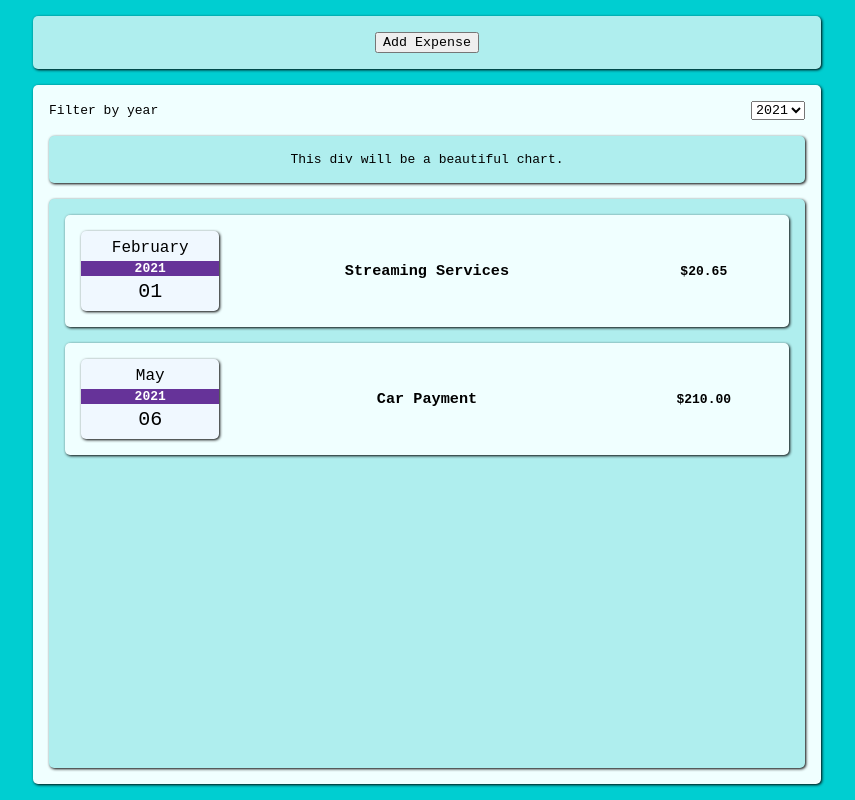
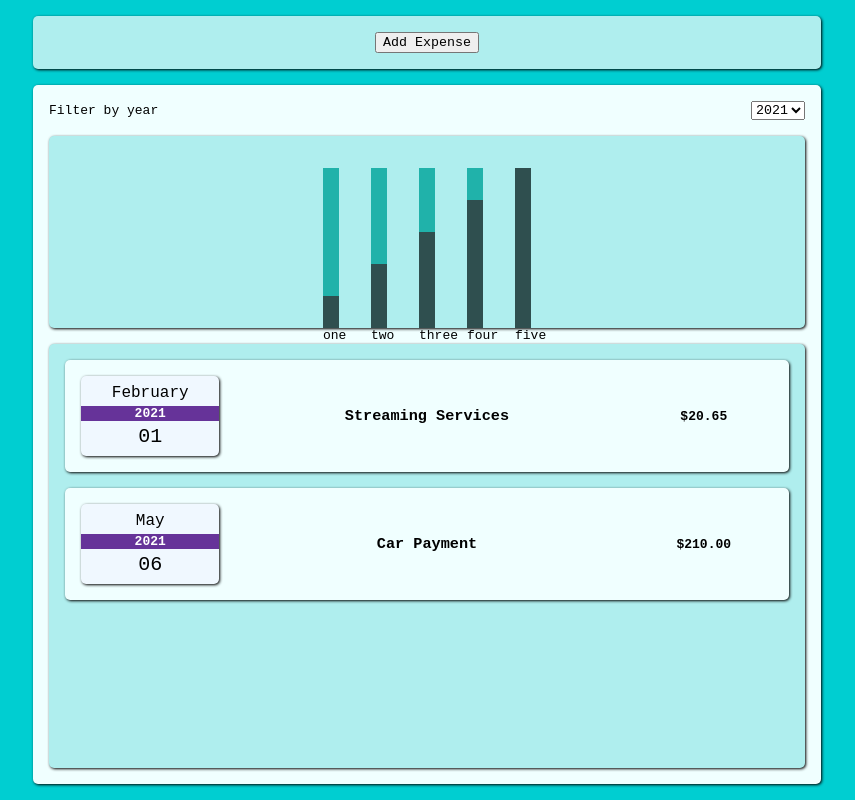
Before and after one commit to devon-wolf/expense-tracker, a React (Create React App) app: page / in a window 1280 px wide. Shown: the whole page, without its empty margins (213-1068 px from the left). Built offline with nearby package versions, Linux system fonts and the light colour scheme.

Commit message:
Add a chart component and logic with arbitrary data points

```diff
--- /dev/null
+++ b/src/components/chart/Chart.tsx
@@ -0,0 +1,18 @@
+import React from'react';
+import ChartBar, { ChartBarProps } from './ChartBar';
+import './styles/Chart.css';
+
+type ChartProps = {
+    dataPoints: ChartBarProps[];
+}
+const Chart = ({ dataPoints }: ChartProps): JSX.Element => {
+    return (
+        <div className="chart">
+            {dataPoints.map(({ value, maxValue, label }) =>
+                <ChartBar key={label + value} value={value} maxValue={maxValue} label={label} />
+            )}
+        </div>
+    );
+};
+
+export default Chart;
--- /dev/null
+++ b/src/components/chart/ChartBar.tsx
@@ -0,0 +1,22 @@
+import React from 'react';
+
+export type ChartBarProps = {
+    value: number;
+    maxValue: number;
+    label: string;
+};
+
+const ChartBar = ({ value, maxValue, label }: ChartBarProps): JSX.Element => {
+    let barFillHeight = '0%';
+    if (maxValue > 0) barFillHeight = Math.round((value / maxValue) * 100) + '%';
+    return (
+        <div className="chartBar">
+            <div className="chartBarInner">
+                <div className="chartBarFill" style={{ height: barFillHeight }}></div>
+            </div>
+            <label className="chartBarLabel">{label}</label>
+        </div>
+    );
+};
+
+export default ChartBar;
--- /dev/null
+++ b/src/components/chart/styles/Chart.css
@@ -0,0 +1,21 @@
+.chart {
+    height: 10rem;
+    display: flex;
+}
+
+.chartBar {
+    background-color: lightseagreen;
+    height: 100%;
+    width: 1rem;
+    margin: 1rem;
+}
+
+.chartBarInner {
+    height: 100%;
+    display: flex;
+    flex-direction: column-reverse;
+}
+
+.chartBarFill {
+    background-color: darkslategray;
+}
--- a/src/components/expenses/ExpenseChart.tsx
+++ b/src/components/expenses/ExpenseChart.tsx
@@ -1,12 +1,39 @@
 import React from 'react';
+import Chart from '../chart/Chart';
 import Card from '../UI/Card';
 
 const ExpenseChart = (): JSX.Element => {
+    const dataPoints = [
+        {
+            value: 1,
+            maxValue: 5,
+            label: 'one'
+        },
+        {
+            value: 2,
+            maxValue: 5,
+            label: 'two'
+        },
+        {
+            value: 3,
+            maxValue: 5,
+            label: 'three'
+        },
+        {
+            value: 4,
+            maxValue: 5,
+            label: 'four'
+        },
+        {
+            value: 5,
+            maxValue: 5,
+            label: 'five'
+        }
+    ];
+
     return (
         <Card>
-            <div className="expenseChart">
-                This div will be a beautiful chart.
-            </div>
+            <Chart dataPoints={dataPoints} />
         </Card>
     );
 };
```
